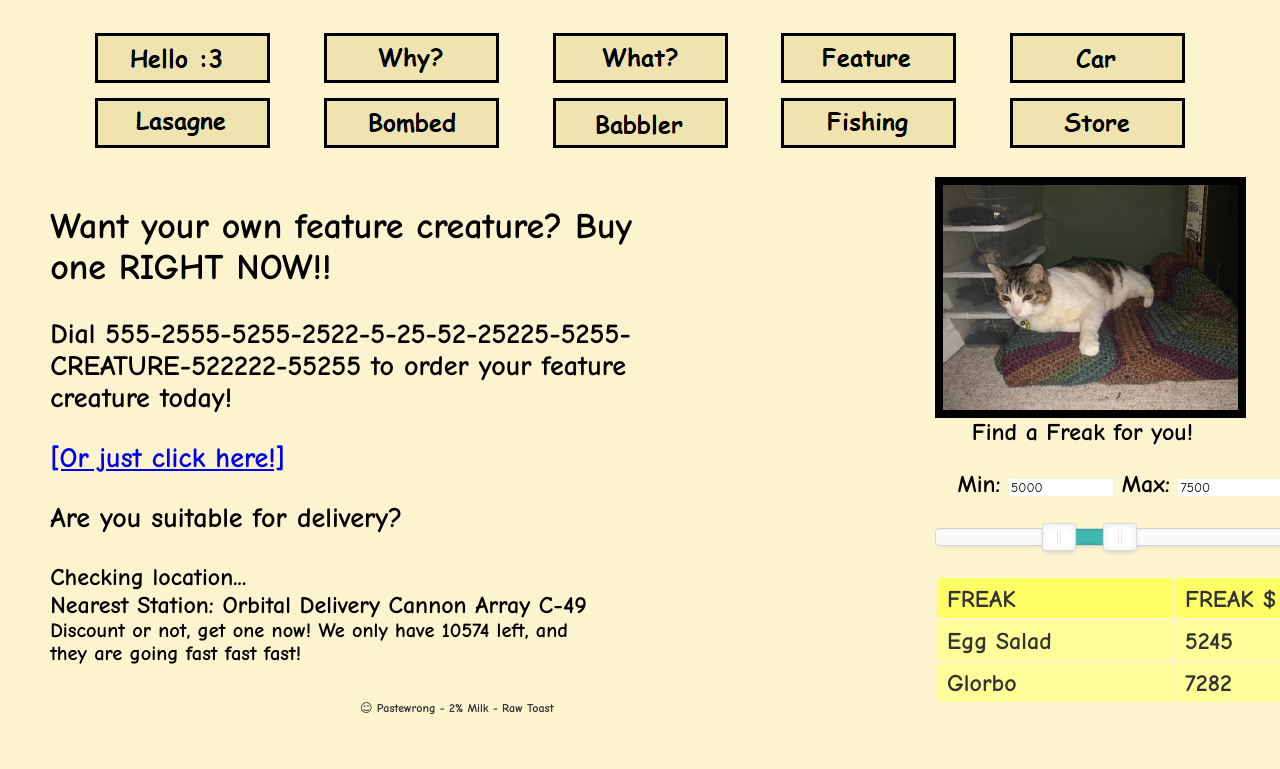
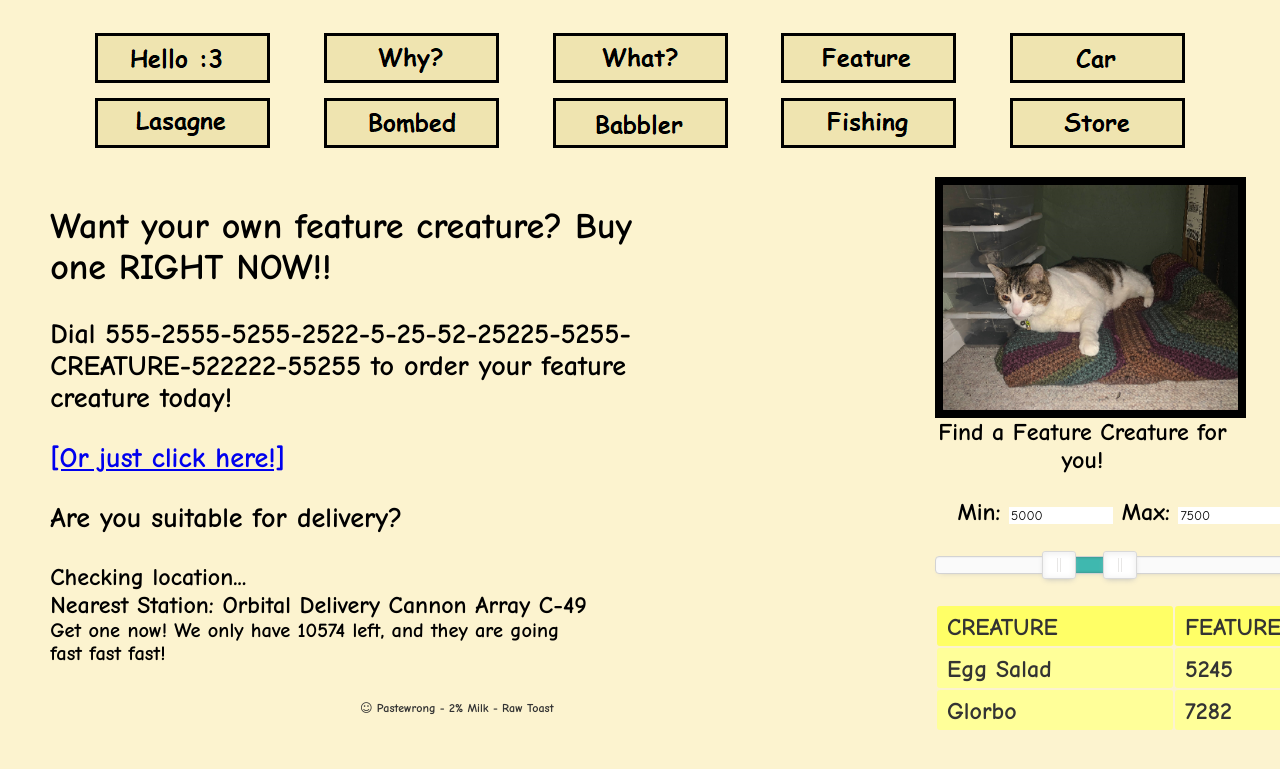
Before and after one commit to like-twelve-sixteenths-of-a-square/nonsense, a plain HTML site: page store.html in a window 1280 px wide. Shown: the part 403-1172 px from the top of the page. Drawn offline with Linux system fonts and the light colour scheme.

Commit message:
Finishing touches

```diff
--- a/scripts/scriptthree.js
+++ b/scripts/scriptthree.js
@@ -1,5 +1,5 @@
 //Let's try adding this to cover the bases
-	var first = 'Discount or not, get one now! We only have ';
+	var first = 'Get one now! We only have ';
 	var remaining = Math.floor(Math.random()*(299-100)*100);
 	var last =' left, and they are going fast fast fast!';
 
--- a/store.html
+++ b/store.html
@@ -100,13 +100,13 @@
 
 			<img src="images/beast.png" alt="The Featured Creature">
 
-			<p>Find a Freak for you!</p>
+			<p>Find a Feature Creature for you!</p>
 			<div id="price-range">
 				Min: <input type="text" id="value-min" />
 				Max: <input type="text" id="value-max" />
 			<div id="slider">
 			</div>
-				<table id="rates"><thead><th>Freak</th><th>Freak $ Price</th></thead></table>
+				<table id="rates"><thead><th>Creature</th><th>Feature Price</th></thead></table>
 			</div>
 
 			<script src="scripts/jquery.js"></script>
```
